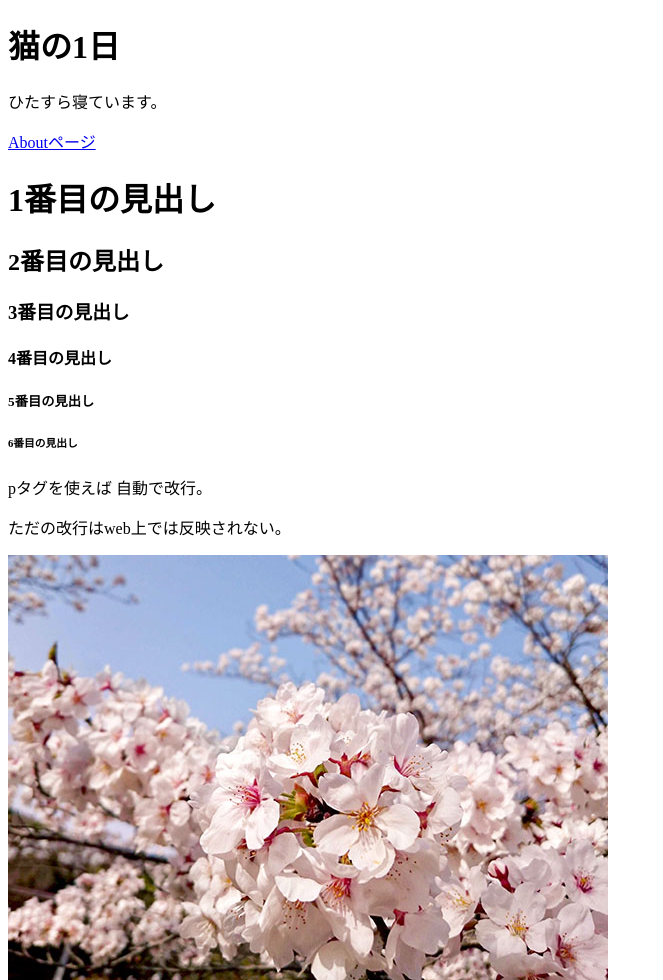
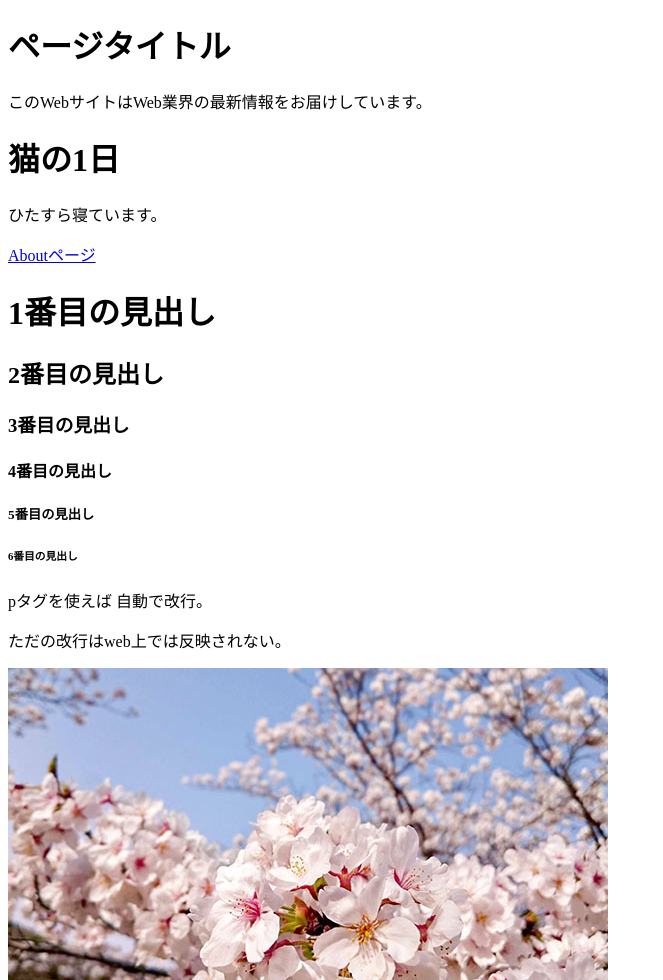
Before and after one commit to turtleE-code/chapter2, a plain HTML site: page index/index.html in a window 1280 px wide. Shown: the top 980 px of the page, without its empty margins (0-663 px from the left). Drawn offline with Linux system fonts and the light colour scheme.

Commit message:
chapter2完

```diff
--- a/index/index.html
+++ b/index/index.html
@@ -6,6 +6,11 @@
     <title>猫の実態</title>
 </head>
 <body>
+    <header>
+        <h1>ページタイトル</h1>
+        <p>このWebサイトはWeb業界の最新情報をお届けしています。</p>
+    </header>
+
     <h1>猫の1日</h1>
     <p>ひたすら寝ています。</p>
 
@@ -128,5 +133,6 @@
     <label for="asia">東南アジア</label>
 
 
+
 </body>
 </html>
```
